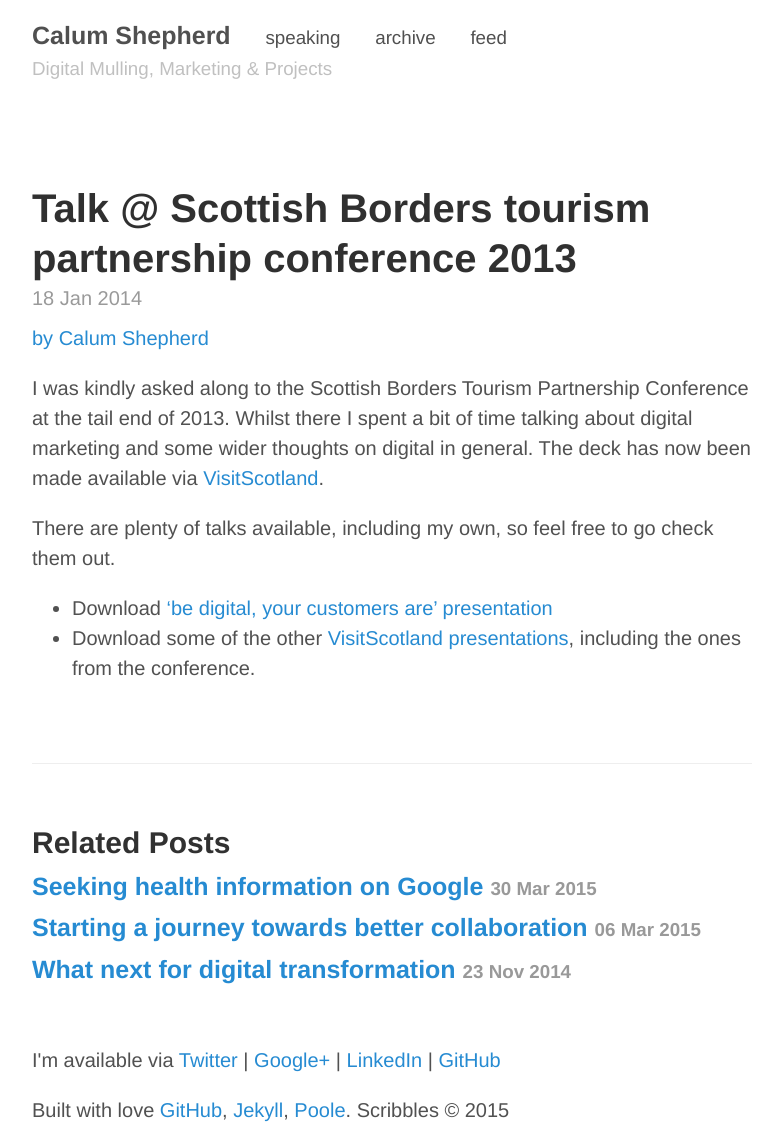
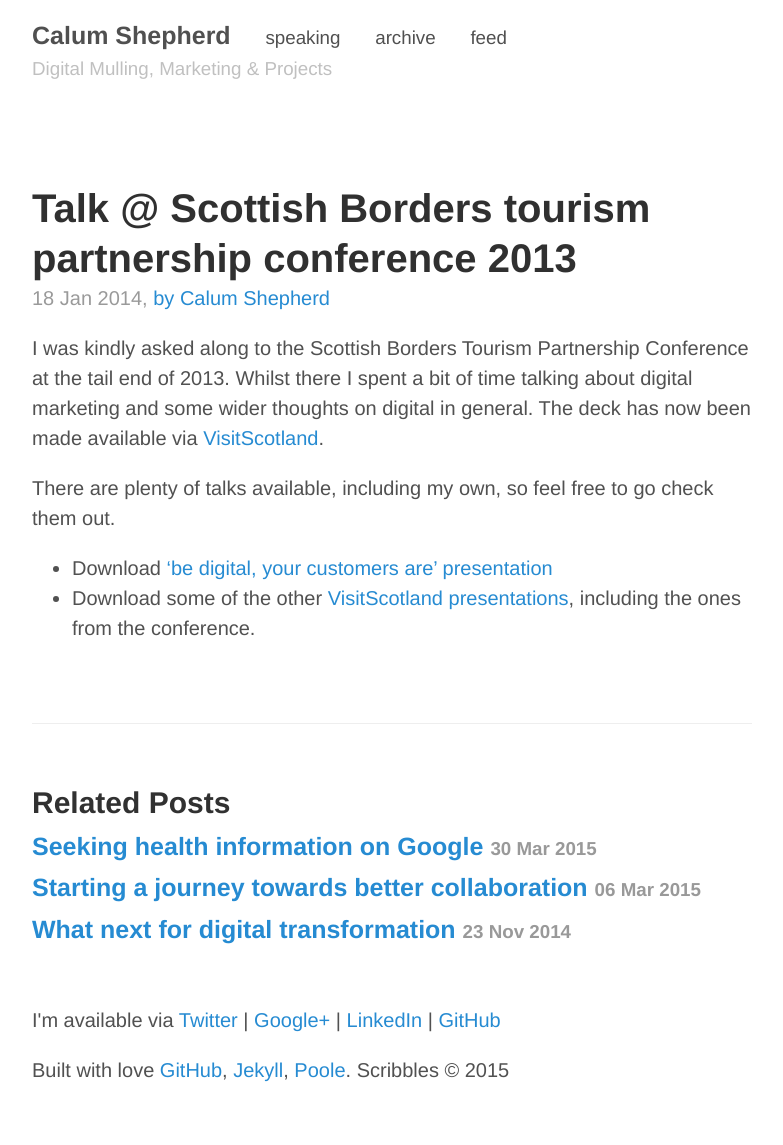
Before and after one commit to calcode/calcode.github.io, a Jekyll site: the page built from _posts/2014-01-18-scottish-borders-conference-13.md, in a window 1280 px wide. Shown: the whole page, without its empty margins (248-1031 px from the left). Built offline with Jekyll 4.4.1, drawn with Linux system fonts in a browser that asks for light colours; Markdown is read by kramdown in place of the engine named in the settings; after the commit the page ends 1105 px from its top, so only the background shows below that.

Commit message:
updated author

```diff
--- a/_layouts/post.html
+++ b/_layouts/post.html
@@ -4,8 +4,7 @@ layout: default
 
 <div class="post">
   <h1 class="post-title">{{ page.title }}</h1>
-  <span class="post-date">{{ page.date | date_to_string }}</span>
-    <span class="post-date"><a href="https://twitter.com/calumshepherd">by Calum Shepherd</a></span>
+  <span class="post-date">{{ page.date | date_to_string }}, <a href="https://twitter.com/calumshepherd">by Calum Shepherd</a></span>
   {{ content }}
 </div>
 
```
